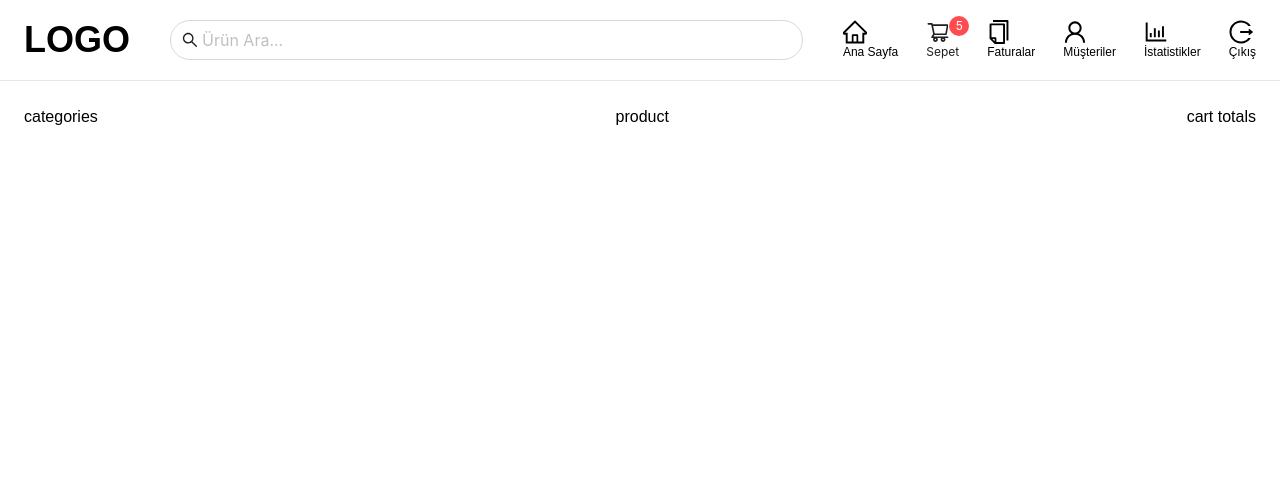
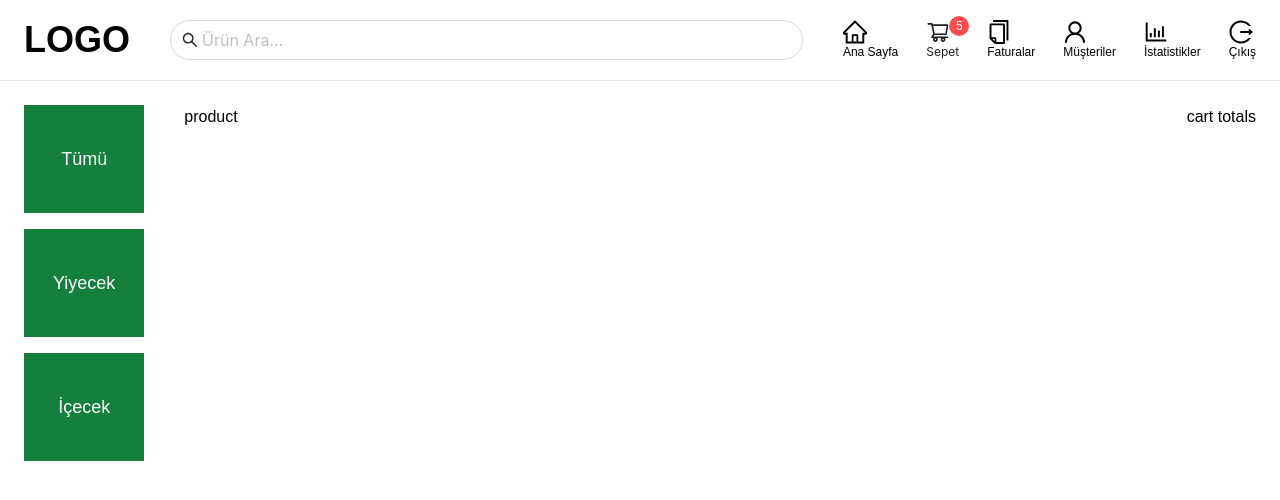
Before and after one commit to Kemal-TASOCAK/pos-application, a React (Create React App) app in the folder client/: page / in a window 1280 px wide. Shown: the top 500 px of the page. Built offline with nearby package versions, Linux system fonts and the light colour scheme.

Commit message:
14. Categories Component

```diff
--- a/client/src/App.jsx
+++ b/client/src/App.jsx
@@ -1,14 +1,20 @@
+import Categories from "./components/categories/Categories";
 import Header from "./components/header/Header";
 
 function App() {
   return (
     <>
       <Header />
-      <div className="home px-6 flex justify-between">
-        <div className="categories">
-          <div>categories</div>
+      <div className="home px-6 flex justify-between gap-10">
+        <div
+          className="categories flex-1
+        overflow-auto max-h-[calc(100vh-_-112px)]
+        pd-64
+        "
+        >
+          <Categories />
         </div>
-        <div className="products">
+        <div className="products flex-[8]">
           <div className="">product</div>
         </div>
         <div className="">
--- /dev/null
+++ b/client/src/components/categories/Categories.jsx
@@ -0,0 +1,17 @@
+const Categories = () => {
+  return (
+    <ul className="flex gap-4 flex-col text-lg">
+      <li className="bg-green-700 px-6 py-10 text-white cursor-pointer hover:bg-pink-700 transition-all text-center">
+        <span>Tümü</span>
+      </li>
+      <li className="bg-green-700 px-6 py-10 text-white cursor-pointer hover:bg-pink-700 transition-all text-center">
+        <span>Yiyecek</span>
+      </li>
+      <li className="bg-green-700 px-6 py-10 text-white cursor-pointer hover:bg-pink-700 transition-all text-center">
+        <span>İçecek</span>
+      </li>
+    </ul>
+  );
+};
+
+export default Categories;
--- a/client/src/index.css
+++ b/client/src/index.css
@@ -7,8 +7,13 @@
 body {
   margin: 0;
   font-family: "Electrolize", sans-serif;
+  overflow: hidden;
 }
 
 .ant-btn-primary {
   background-color: #1677ff;
 }
+
+.categories::-webkit-scrollbar {
+  display: none;
+}
```
